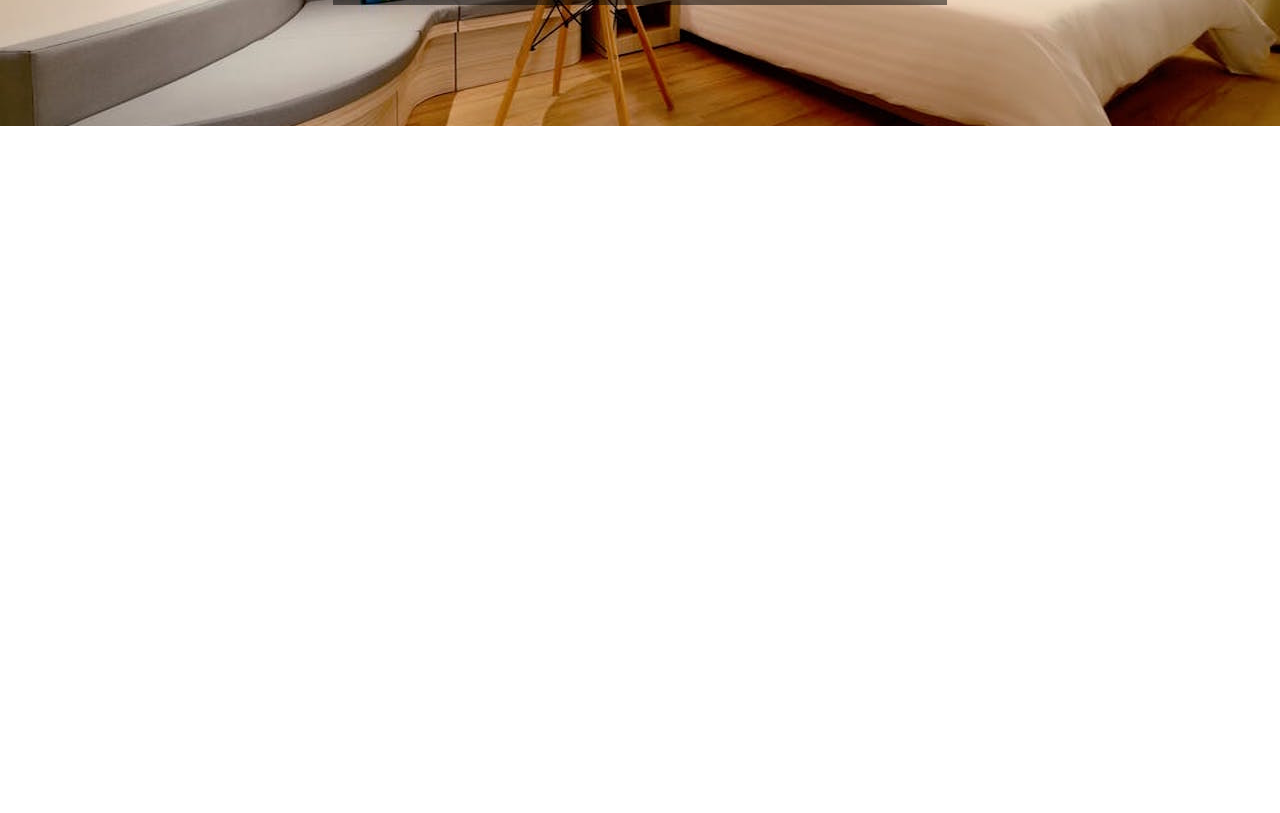
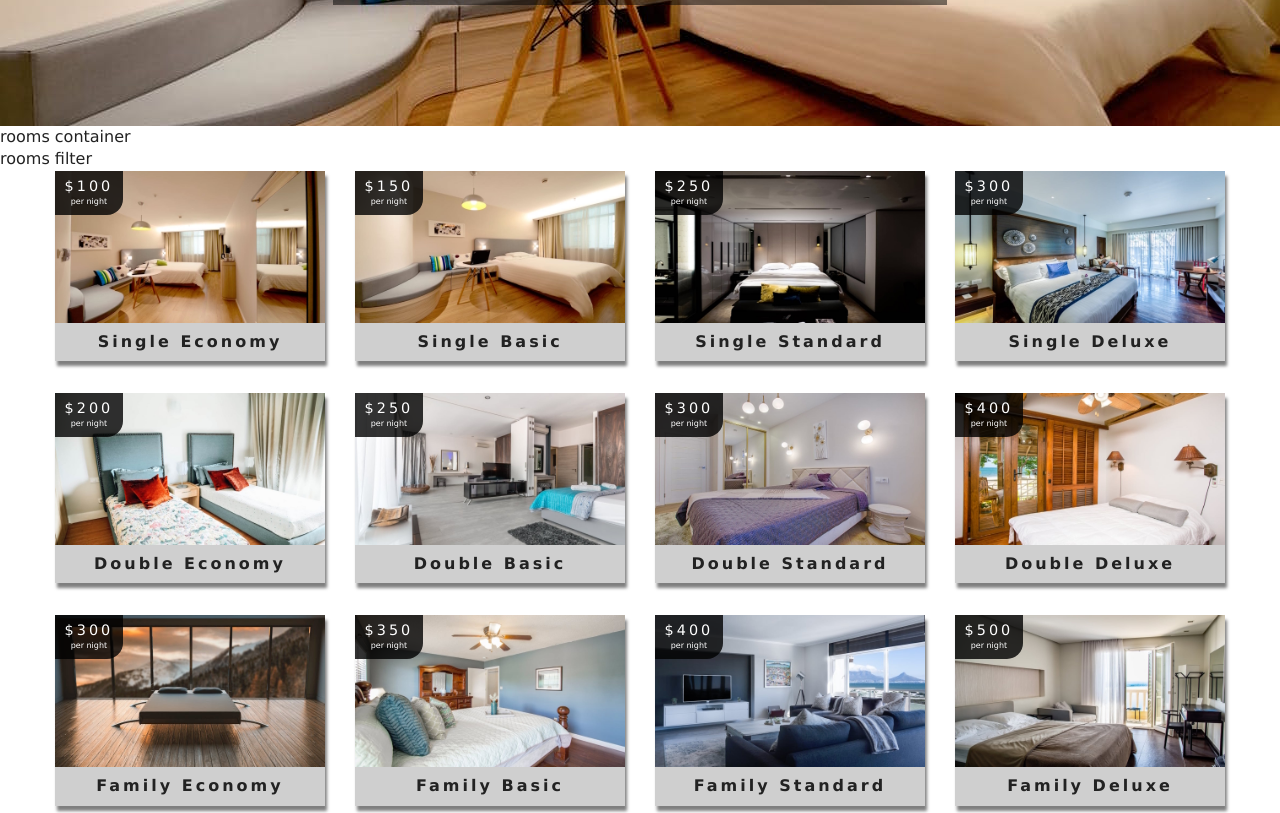
Before and after one commit to LuisRon/Beach-Resort, a React (Create React App) app: page /rooms in a window 1280 px wide. Shown: the part 420-1233 px from the top of the page. Before the commit the page ends 800 px from the top, so only its background shows below. Built offline with nearby package versions, Linux system fonts and the light colour scheme.

Commit message:
adding rooms list

```diff
--- a/src/Context.js
+++ b/src/Context.js
@@ -8,17 +8,31 @@ class RoomProvider extends Component {
         rooms: [],
         sortedRooms: [],
         featuredRooms: [],
-        loading: true
+        loading: true,
+        type: 'all',
+        capacity: 1,
+        price: 0,
+        minPrice: 0,
+        maxPrice: 0,
+        minSize: 0,
+        maxSize: 0,
+        breakfast: false,
+        pets: false
     };
 
     componentDidMount = () => {
         let rooms = this.formatData(items);
         let featuredRooms = rooms.filter(room => room.featured === true);
+        let maxPrice = Math.max(...rooms.map(item => item.price));
+        let maxSize = Math.max(...rooms.map(item => item.size));
         this.setState({
             rooms,
             featuredRooms,
             sortedRooms: rooms,
-            loading: false
+            loading: false,
+            price: maxPrice,
+            maxPrice,
+            maxSize
         });
     }
 
--- /dev/null
+++ b/src/components/RoomsContainer.js
@@ -0,0 +1,31 @@
+import React from 'react';
+import RoomsFilter from './RoomsFilter';
+import RoomsList from './RoomsList';
+import { RoomConsumer } from '../Context';
+import Loading from './Loading'
+
+const RoomsContainer = () => {
+    return (
+        <RoomConsumer>
+            {
+                (value) => {
+                    const {loading,sortedRooms,rooms} = value;
+                    if(loading){
+                        return <Loading />
+                    }
+                    return (
+                        <div>
+                            rooms container
+                        <RoomsFilter rooms={rooms}/>
+                            <RoomsList rooms={sortedRooms}/>
+                        </div>
+                    )
+
+                }
+            }
+        </RoomConsumer>
+
+    );
+};
+
+export default RoomsContainer;
--- /dev/null
+++ b/src/components/RoomsFilter.js
@@ -0,0 +1,11 @@
+import React from 'react';
+
+const RoomsFilter = () => {
+    return (
+        <div>
+            rooms filter
+        </div>
+    );
+};
+
+export default RoomsFilter;
--- /dev/null
+++ b/src/components/RoomsList.js
@@ -0,0 +1,24 @@
+import React from 'react';
+import Room from './Room';
+
+const RoomsList = ({ rooms }) => {
+    if (rooms.length === 0) {
+        return (
+            <div className='empty-search'>
+                <h3>Unfortunately no rooms matched your search parameters</h3>
+            </div>
+        )
+    }
+    return (
+        <section className='rooms-list'>
+            <div className='roomslist-center'>
+                {
+                    rooms.map(item => {
+                        return <Room key='item.id' room={item} />
+                    })}
+            </div>
+        </section>
+    );
+};
+
+export default RoomsList;
--- a/src/pages/Rooms.js
+++ b/src/pages/Rooms.js
@@ -2,14 +2,18 @@ import React from 'react';
 import Hero from '../components/Hero';
 import Banner from '../components/Banner';
 import { Link } from 'react-router-dom';
+import RoomsContainer from '../components/RoomsContainer';
 
 const Rooms = () => {
     return (
-        <Hero hero='roomsHero'>
-            <Banner title='Our Rooms'>
-                <Link to='/' className='btn-primary'>Return Home</Link>
-            </Banner>
-        </Hero>
+        <React.Fragment>
+            <Hero hero='roomsHero'>
+                <Banner title='Our Rooms'>
+                    <Link to='/' className='btn-primary'>Return Home</Link>
+                </Banner>
+            </Hero>
+            <RoomsContainer/>
+        </React.Fragment>
     );
 };
 
```
